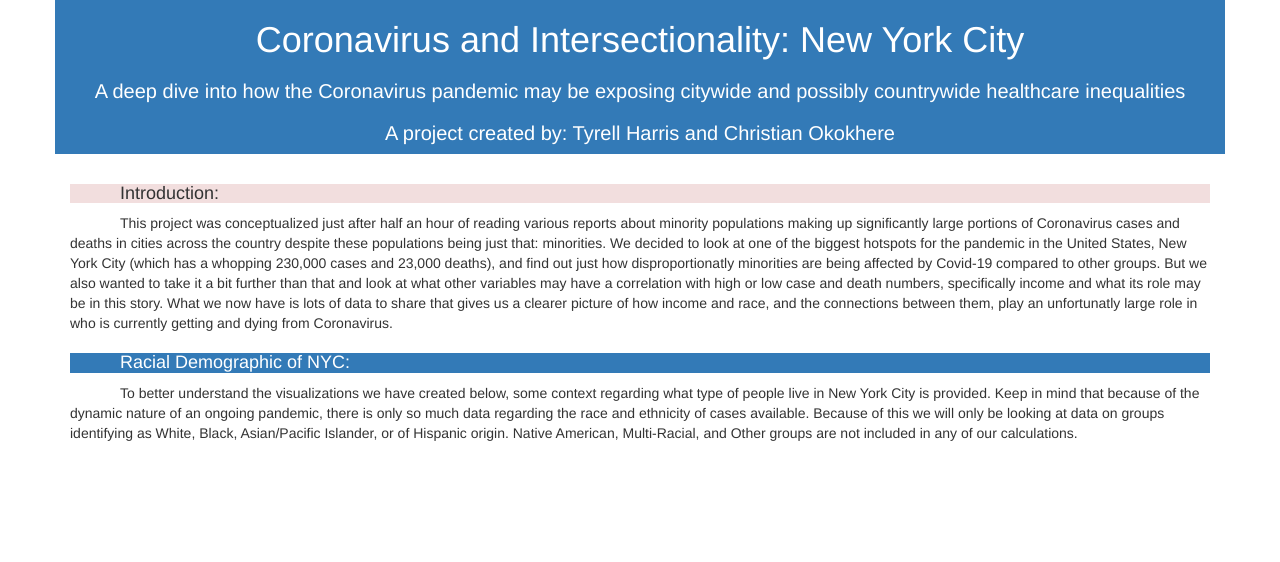
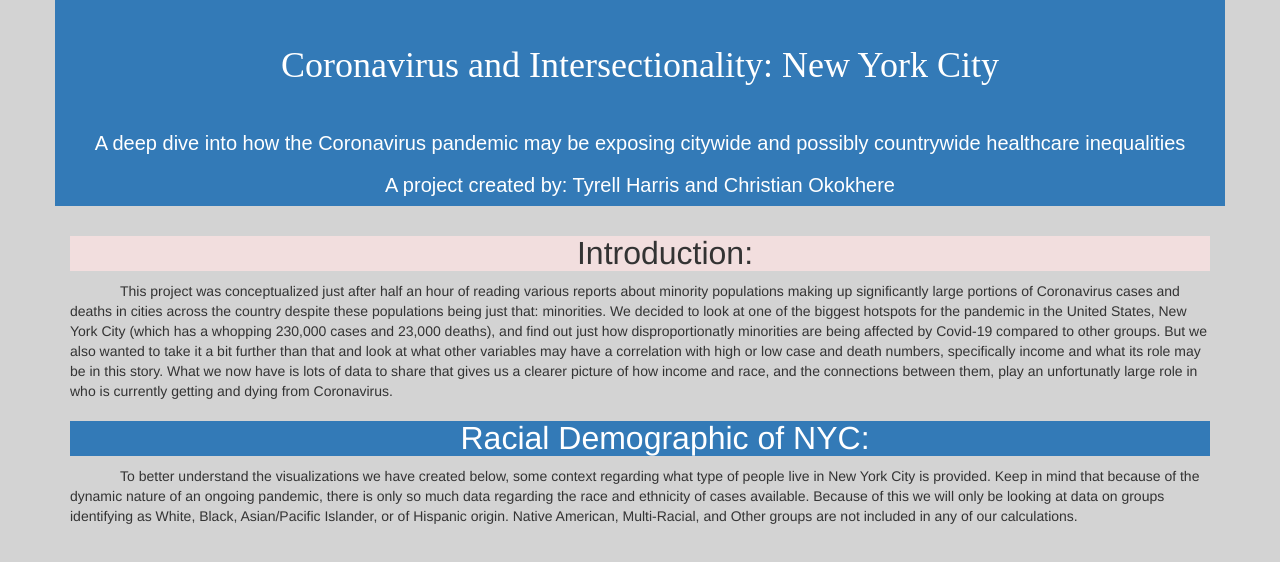
Before and after one commit to ChristianOkokhere/DataScience_Covid, a plain HTML site: page index.html in a window 1280 px wide. Drawn offline with nearby package versions, Linux system fonts and the light colour scheme.

Commit message:
changed the look of some parts

```diff
--- a/index.html
+++ b/index.html
@@ -9,6 +9,27 @@
         div.c {
             text-indent: 50px;
         }
+    h4 {
+        text-align: center;
+
+    }
+        body {
+            background-color: lightgray;
+        }
+        h1 {
+    font-family: 'Times New Roman', Times, serif;
+    padding: 2.3%;
+}
+    h2,h3 {
+        font-family: Arial, Helvetica, sans-serif;
+        font-size: x-small;
+        font-weight: 200;
+    }
+    h4 {
+        font-weight: 220;
+        font-size: xx-large;
+    }
+
     </style>
     </head>
         <body>
@@ -41,5 +62,7 @@
                         are not included in any of our calculations.
                     </p>
             </div>
+
+
         </body>
 </html>
--- a/main.css
+++ b/main.css
@@ -1,3 +1,5 @@
+
+
 div.b {
     text-indent: 50px;
 }
```
Also changed, not shown: graph.htm (added).
